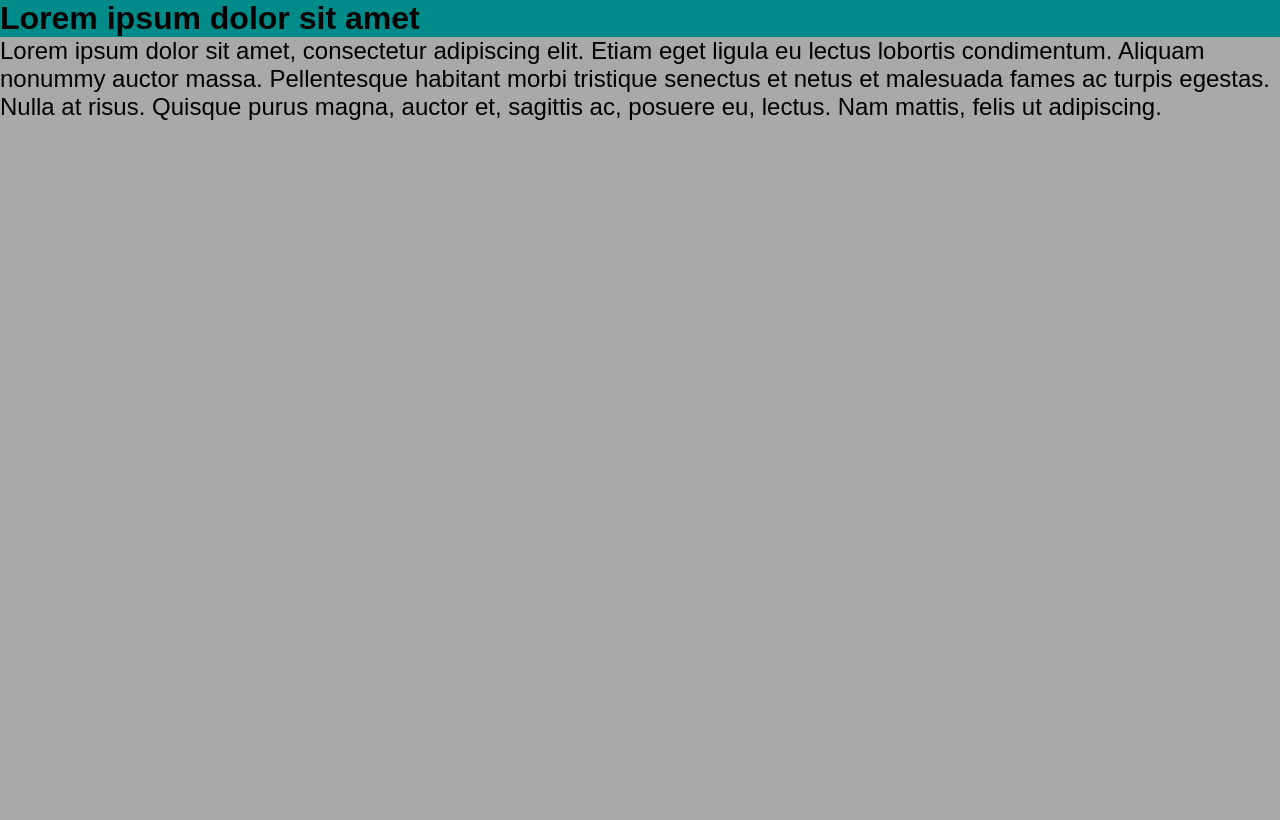
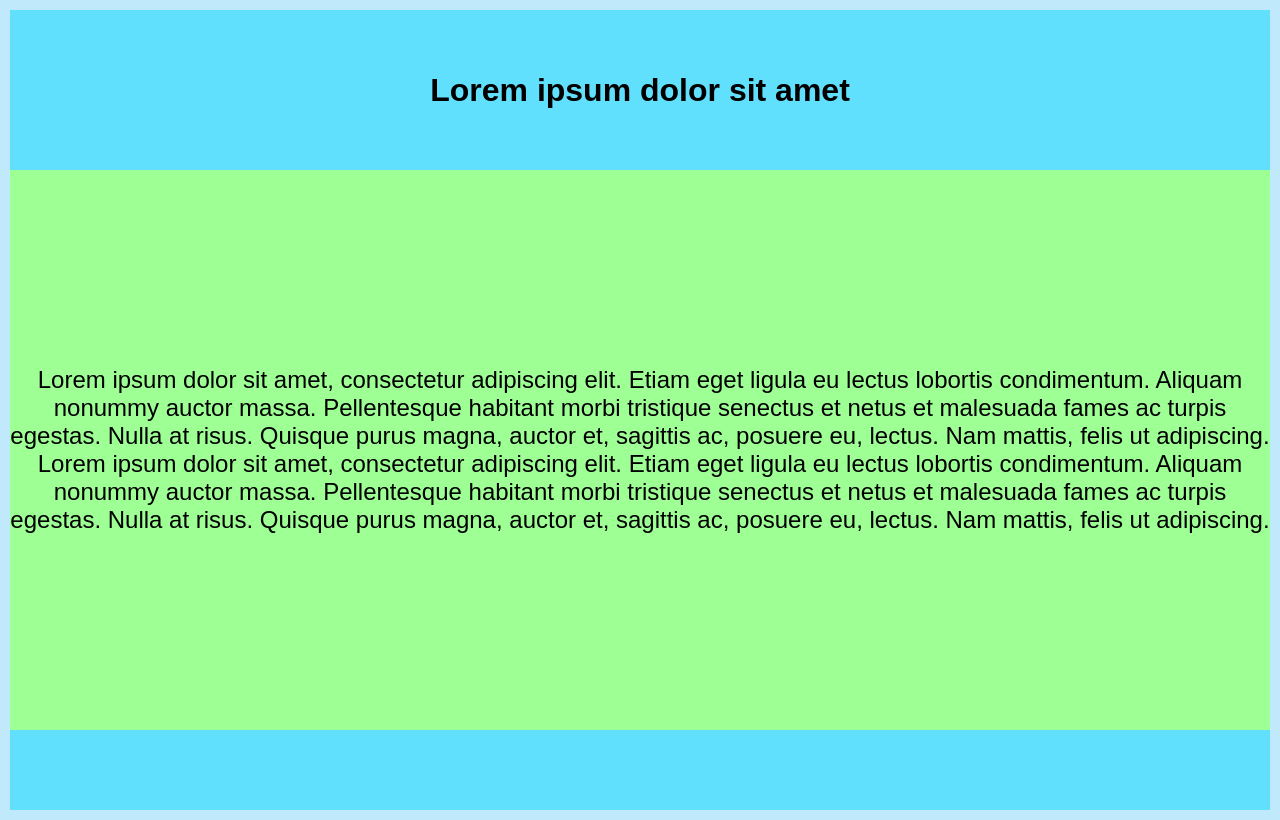
Before and after one commit to AndreCrimsom/vitta.clinic, a PHP site: page / in a window 1280 px wide. Before the commit the page ends 120 px from the top, so only its background shows below. Run offline with PHP 8.4, Linux system fonts and the light colour scheme.

Commit message:
melhorias de css

```diff
--- a/Tentativa de Site André/index.htm
+++ b/Tentativa de Site André/index.htm
@@ -1,21 +1,36 @@
 <!doctype html>
 <html lang ="pt-br"> </html>
 <html>
+
 <head>
     <meta charset="UTF-8">
     <title>tabela</title>
     <link rel="stylesheet" href="styles.css">
 </head>
+
 <body>
-<div id="square">
-    <h1>
-        Lorem ipsum dolor sit amet
-    </h1>
-</div>
 
-<p>
-    Lorem ipsum dolor sit amet, consectetur adipiscing elit. Etiam eget ligula eu lectus lobortis condimentum. Aliquam nonummy auctor massa. Pellentesque habitant morbi tristique senectus et netus et malesuada fames ac turpis egestas. Nulla at risus. Quisque purus magna, auctor et, sagittis ac, posuere eu, lectus. Nam mattis, felis ut adipiscing.
-</p>
+    <div class="gridsite">
+        <header style="display: grid; align-items: center;">
+            <h1>
+                Lorem ipsum dolor sit amet
+            </h1>
+        </header>
+        <main style="display: grid; align-items: center;">
+            <p>
+                Lorem ipsum dolor sit amet, consectetur adipiscing elit. Etiam eget ligula eu lectus lobortis condimentum.
+                Aliquam nonummy auctor massa. Pellentesque habitant morbi tristique senectus et netus et malesuada fames ac
+                turpis egestas. Nulla at risus. Quisque purus magna, auctor et, sagittis ac, posuere eu, lectus. Nam mattis,
+                felis ut adipiscing. Lorem ipsum dolor sit amet, consectetur adipiscing elit. Etiam eget ligula eu lectus lobortis condimentum.
+                Aliquam nonummy auctor massa. Pellentesque habitant morbi tristique senectus et netus et malesuada fames ac
+                turpis egestas. Nulla at risus. Quisque purus magna, auctor et, sagittis ac, posuere eu, lectus. Nam mattis,
+                felis ut adipiscing.
+            </p>
+        </main>
+        <footer>
+
+        </footer>
+    </div>
 
 </body>
 </html>
--- a/Tentativa de Site André/styles.css
+++ b/Tentativa de Site André/styles.css
@@ -1,19 +1,88 @@
 body {
-    background-color: darkgrey;
+    margin: 0;
+    padding: 0;
+    box-sizing: border-box;
+    background-color: #c1e9fc; /*brand light*/
+    width: 100%;
+    height: 100%;
+}
+.gridsite {
+    display: grid;
+    grid-template-columns: 1fr 1fr 1fr;
+    grid-template-rows: 20vh 70vh 10vh;
+    grid-template-areas: "header header header" "main main main" "footer footer footer";
+    margin: 10px;
 }
 
-
+header {
+    background-color: #61e0fe;
+    grid-area: header;
+}
+main {
+    background-color: #9dff94;
+    grid-area: main;
+    text-align: center;
+}
+footer {
+    background-color: #61e0fe;
+    grid-area: footer;
+}
 h1 {
     font-family: Arial, Helvetica, sans-serif;
     font-size: 32px;
     color: black;
+    text-align: center;
 }
+
+p {
+    font-family: Arial, Helvetica, sans-serif;
+    font-size: 24px;
+    color: black;
+}
+
+
+/*
+header {
+    background-color: darkcyan;
+    height: 20vh;
+    width: 100%;
+    grid-column-start: 1;
+    grid-column-end: 3;
+    grid-row-start: 1;
+    grid-row-end: 1;
+}
+main {
+    background-color: darkcyan;
+    height: 70vh;
+    width: 100%;
+    grid-column-start: 1;
+    grid-column-end: 3;
+    grid-row-start: 2;
+    grid-row-end: 2;
+}
+footer {
+    background-color: darkcyan;
+    height: 100%;
+    grid-column-start: 1;
+    grid-column-end: 3;
+    grid-row-start: 3;
+    grid-row-end: 3;
+}
+*/
+/*
+
 
 p{
     font-family: Arial, Helvetica, sans-serif;
     font-size: 24px;
     color: black;
 
+}
+
+.grid {
+    display: grid;
+    grid-template-columns: 1fr 500px 1fr;
+    grid-template-rows: 100px 200px;
 }
 
 *{
@@ -23,7 +92,9 @@ p{
 }
 
 #square {
+    padding:0%;
     width: 100%;
     height: fit-content;
     background-color: darkcyan;
 }
+*/
```
Also changed, not shown: Tentativa de Site André/anotacoes.txt (added, +35 -0 lines).
